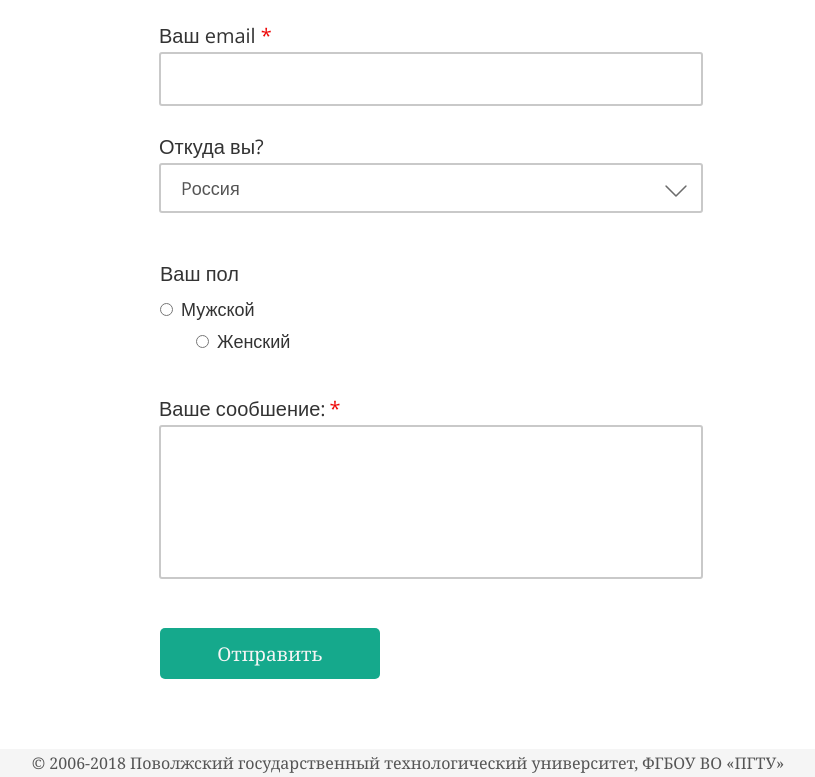
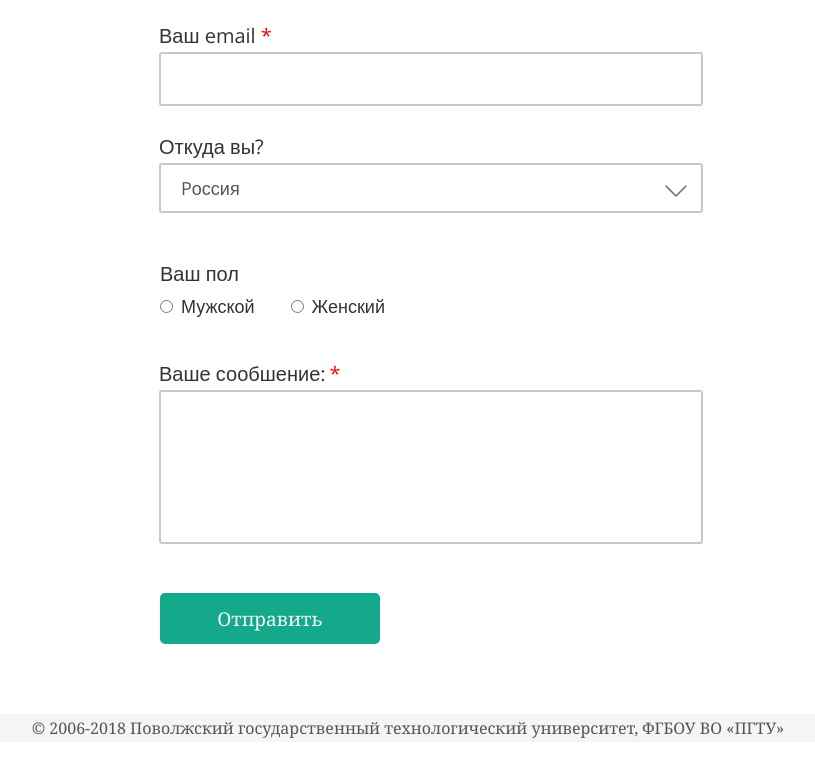
Before and after one commit to Grishw/web-development, a plain HTML site: page lw6(7)/index.html in a window 1280 px wide. Shown: the part 2884-3661 px from the top of the page, without its empty margins (232-1047 px from the left). After the commit the page ends 3626 px from the top, so only its background shows below. Drawn offline with nearby package versions, Linux system fonts and the light colour scheme; files whose address does not match are found by name.

Commit message:
lw6 fix radiobutton
- fix radio button adaptive position
- add some space into code

```diff
--- a/lw6(7)/styles/styles.css
+++ b/lw6(7)/styles/styles.css
@@ -502,7 +502,9 @@
 
 .form-element-inputcase
 {
-margin-top: 3px;
+  display: flex;
+  justify-content:flex-start;
+  flex-wrap: nowrap;
 }
 
 .form-element-inputcase__input_2
```
Also changed, not shown: lw6(7)/index.html (indentation only).
